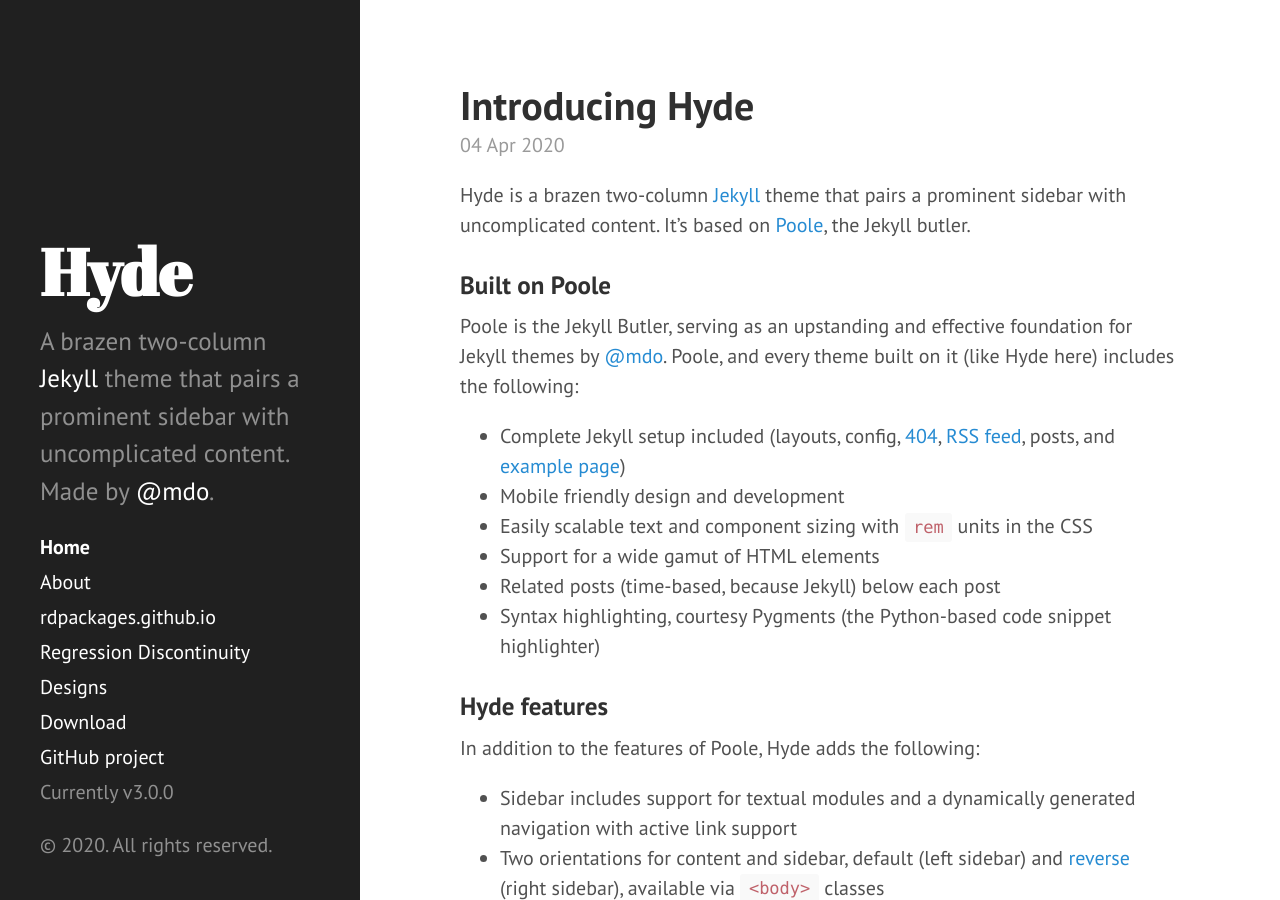
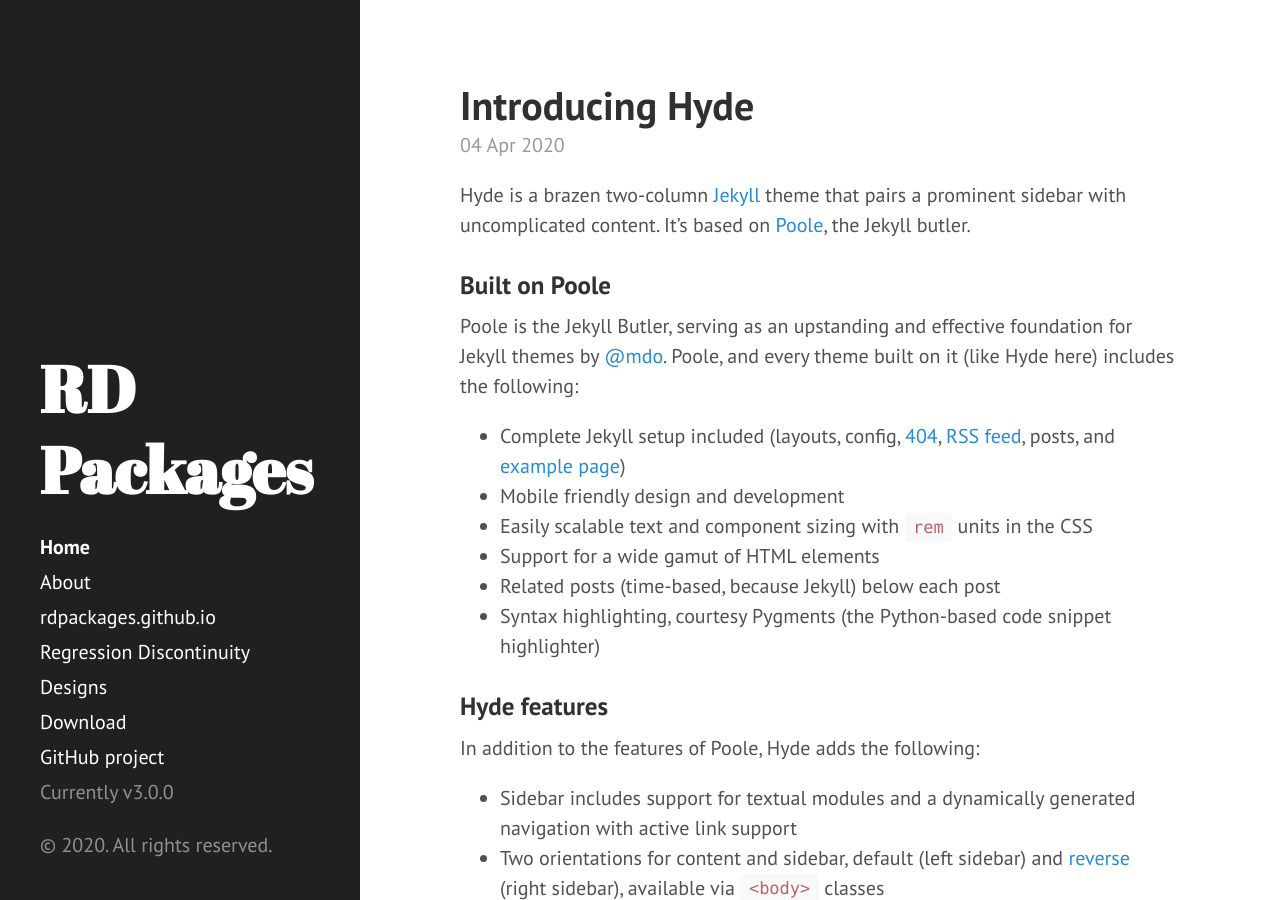
Before and after one commit to rdpackages/rdpackages.github.io, a Jekyll site: the page built from index.html, in a window 1280 px wide and 900 px high. Built offline with Jekyll 4.4.1, drawn with Linux system fonts in a browser that asks for light colours; the list of posts is cut into pages by our own code.

Commit message:
Update _config.yml

```diff
--- a/_config.yml
+++ b/_config.yml
@@ -1,15 +1,15 @@
 # Setup
-title:            Hyde
+title:            RD Packages
 tagline:          'A Jekyll theme'
-description:      'A brazen two-column <a href="https://jekyllrb.com" target="_blank">Jekyll</a> theme that pairs a prominent sidebar with uncomplicated content. Made by <a href="https://twitter.com/mdo" target="_blank">@mdo</a>.'
-url:              https://hyde.getpoole.com
+description:      ''
+url:              https://rdpackages.github.io/
 baseurl:          ''
 paginate:         5
 
 # About and contact
 author:
-  name:           'Mark Otto'
-  url:            https://twitter.com/mdo
+  name:
+  url:
 
 # Gems
 plugins:
```
